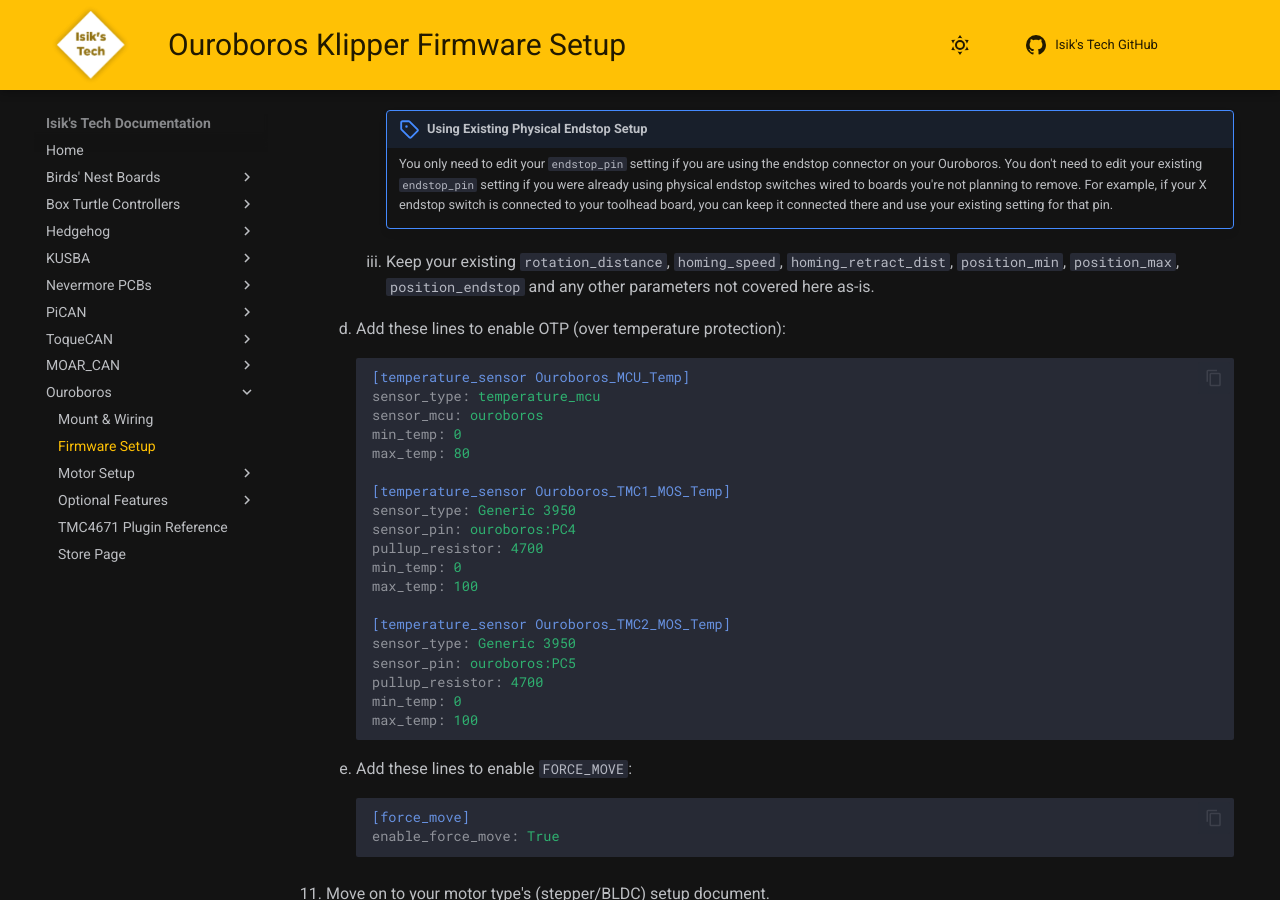
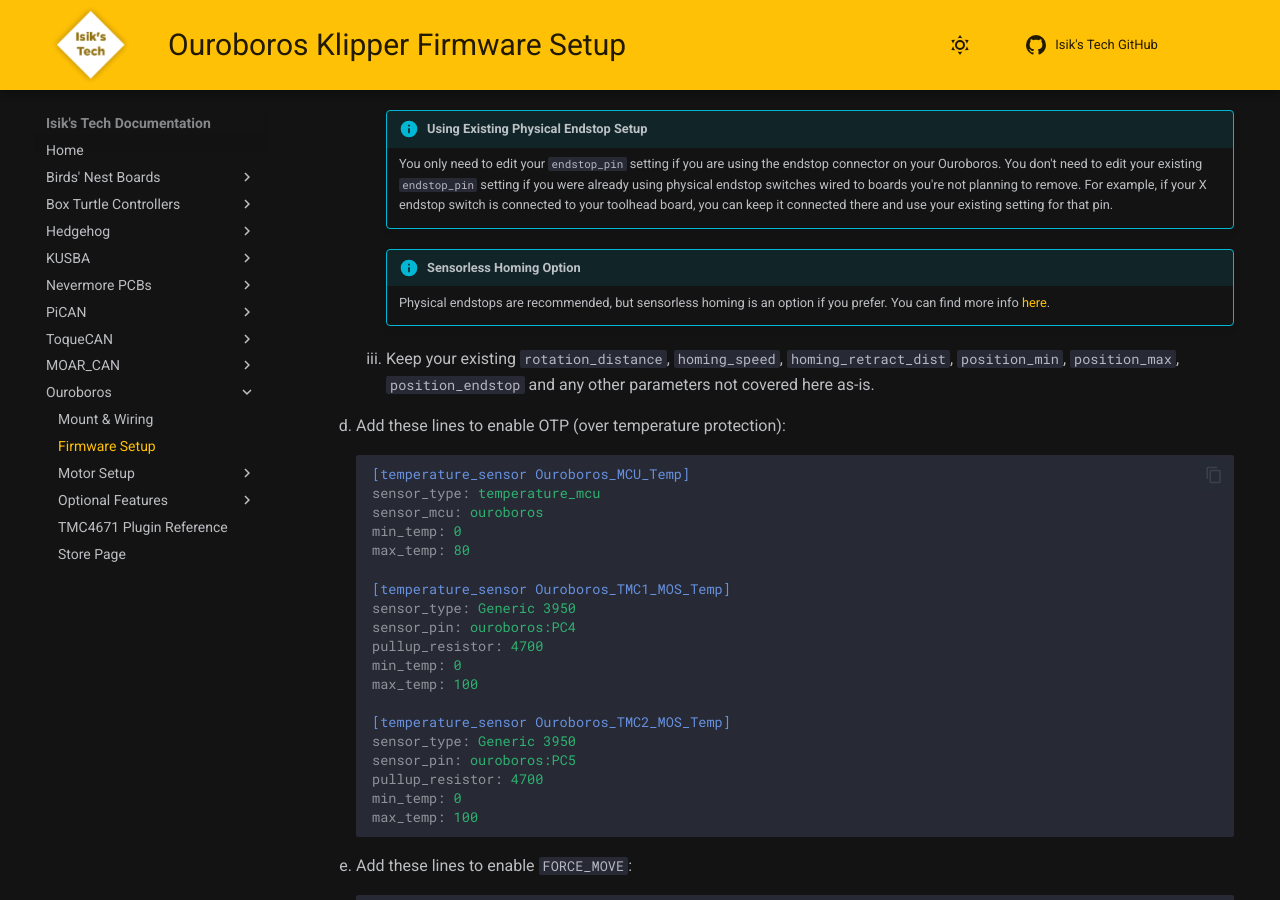
Before and after one commit to xbst/docs, an MkDocs documentation site: the page built from docs/Ouroboros/Firmware-Setup.md, in a window 1280 px wide and 900 px high, scrolled down 1708 px. Built offline with MkDocs 1.6.1 and Material for MkDocs 9.7.7, drawn with Linux system fonts in a browser that asks for light colours.

Commit message:
Update Firmware-Setup.md

```diff
--- a/docs/Ouroboros/Firmware-Setup.md
+++ b/docs/Ouroboros/Firmware-Setup.md
@@ -76,8 +76,11 @@ This guide covers installing the TMC4671 plugin on your Klipper 3D printer, and
 	        | X     | ouroboros:PD4  | ouroboros:PD3  | ouroboros:PD6 | ^ouroboros:PD7 |
 	        | Y     | ouroboros:PC12 | ouroboros:PC11 | ouroboros:PD1 | ^ouroboros:PB3 |
 
-	        !!! note "Using Existing Physical Endstop Setup"
+	        !!! info "Using Existing Physical Endstop Setup"
 	            You only need to edit your `endstop_pin` setting if you are using the endstop connector on your Ouroboros. You don't need to edit your existing `endstop_pin` setting if you were already using physical endstop switches wired to boards you're not planning to remove. For example, if your X endstop switch is connected to your toolhead board, you can keep it connected there and use your existing setting for that pin.
+	        !!! info "Sensorless Homing Option"
+                Physical endstops are recommended, but sensorless homing is an option if you prefer. You can find more info [here](./Sensorless-Homing.md).
+
 
 	    3. Keep your existing `rotation_distance`, `homing_speed`, `homing_retract_dist`, `position_min`, `position_max`, `position_endstop` and any other parameters not covered here as-is.
 
```
